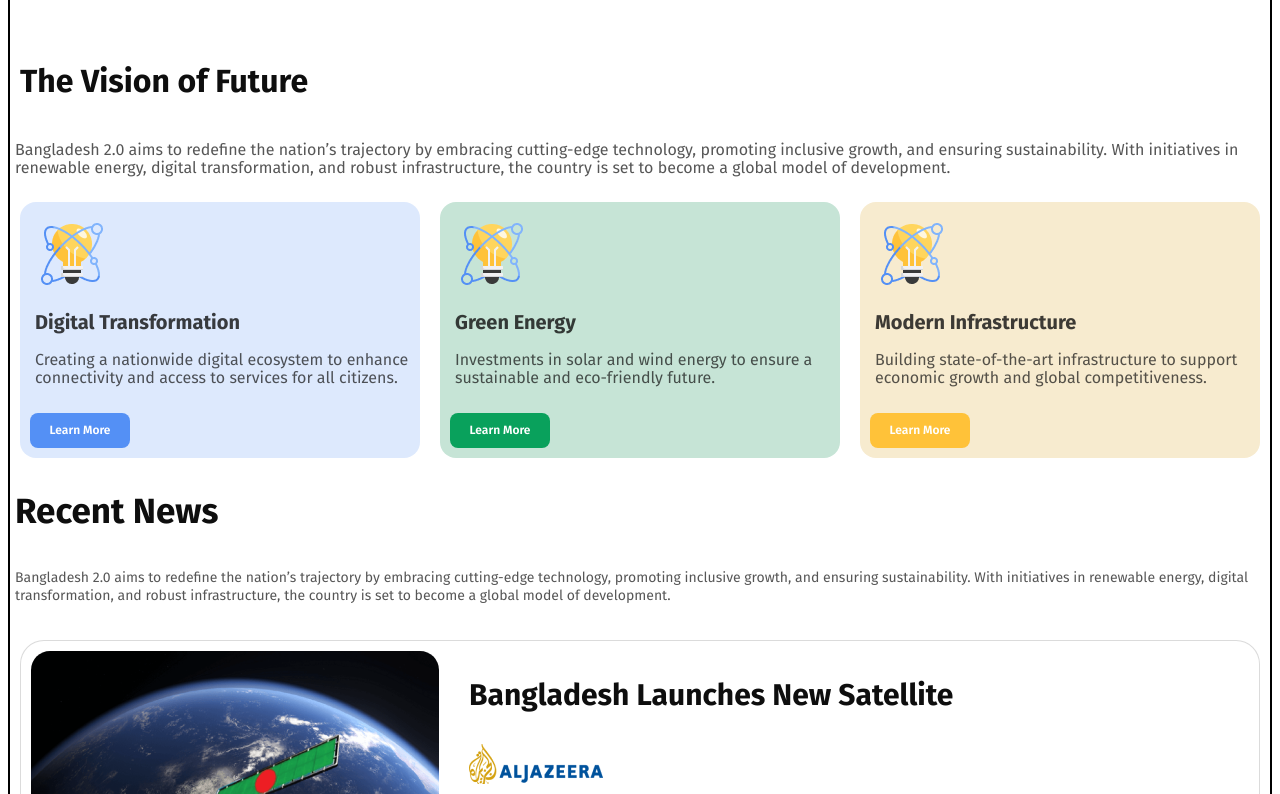
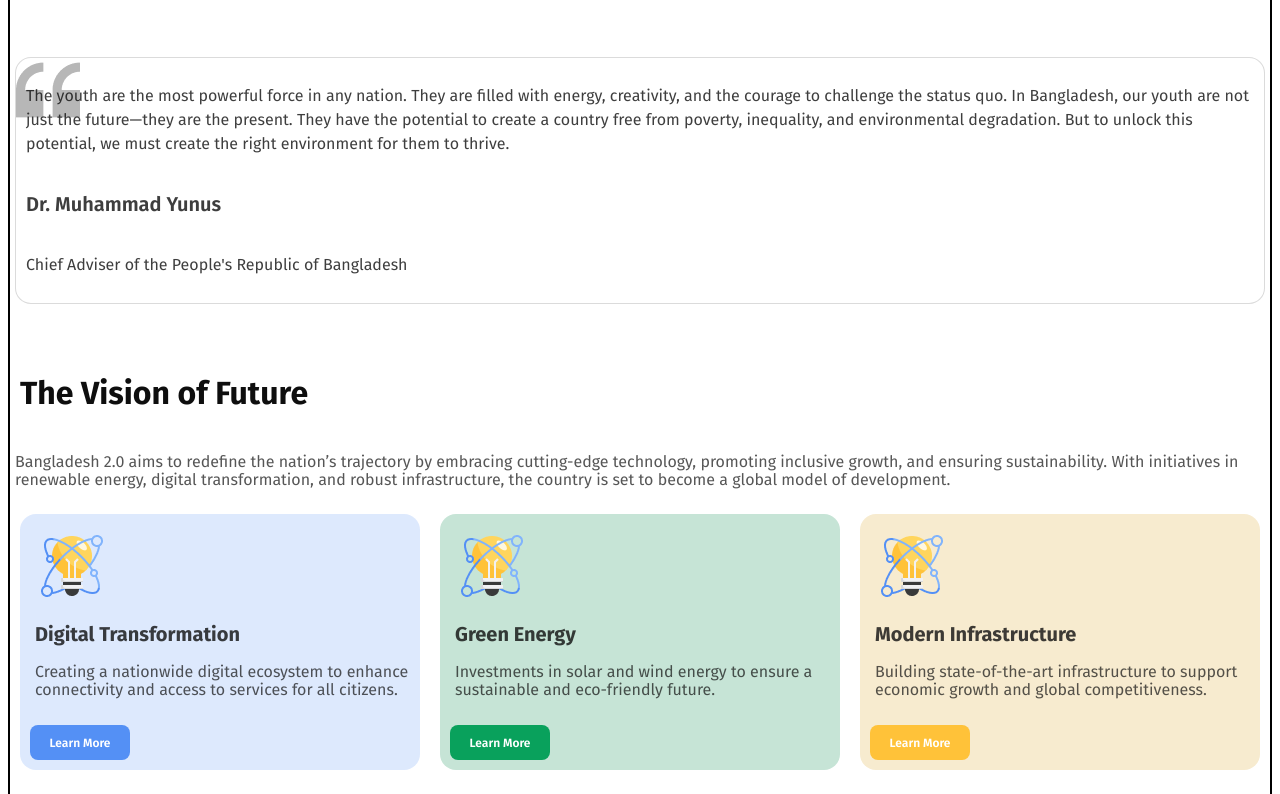
Before and after one commit to tanmayislam2006/assianmetone, a plain HTML site: page index.html in a window 1280 px wide. Shown: the part 996-1790 px from the top of the page. Drawn offline with Linux system fonts and the light colour scheme; a web font is replaced by a local one.

Commit message:
another section

```diff
--- a/bangladesh.css
+++ b/bangladesh.css
@@ -5,8 +5,8 @@
 nav{
     display: flex;
     justify-content: space-between;
-    /* margin: 5px;
-   */
+    margin: 5px;
+
 }
 .navheading{
 color: rgb(14, 14, 14);
@@ -509,3 +509,35 @@ padding: 5px;
     margin: 20px 10px;
     cursor: pointer;
 }
+.yunus{
+box-sizing: border-box;
+border: 1px solid rgba(14, 14, 14, 0.15);
+border-radius: 16px;
+background: url(./Image/quote-bg.png);
+background-color: rgb(255, 255, 255);
+background-position: left top;
+background-repeat: no-repeat;
+
+margin: 60px 5px;
+
+}
+.text-yunus{
+color: rgba(14, 14, 14, 0.8);
+font-family: Fira Sans;
+font-size: 16px;
+font-weight: 400;
+line-height: 24px;
+letter-spacing: 0%;
+text-align: left;
+padding: 10px;
+}
+.heading-yunus{
+color: rgba(14, 14, 14, 0.8);
+font-family: Fira Sans;
+font-size: 20px;
+font-weight: 600;
+line-height: 24px;
+letter-spacing: 0%;
+text-align: left;
+padding: 10px;
+}
--- a/index.html
+++ b/index.html
@@ -54,6 +54,11 @@
                 </div>
             </div>
 
+        </section>
+        <section class="yunus">
+            <p class="text-yunus">The youth are the most powerful force in any nation. They are filled with energy, creativity, and the courage to challenge the status quo. In Bangladesh, our youth are not just the future—they are the present. They have the potential to create a country free from poverty, inequality, and environmental degradation. But to unlock this potential, we must create the right environment for them to thrive.</p>
+            <h2 class="heading-yunus">Dr. Muhammad Yunus</h2>
+            <p class="text-yunus">Chief Adviser of the People's Republic of Bangladesh</p>
         </section>
         <section class="the-vesion-of-future"> <!--The Vision of Future-->
             <h1 class="the-vesion-of-future-heading">The Vision of Future</h1>
```
